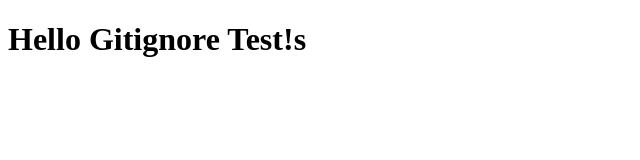
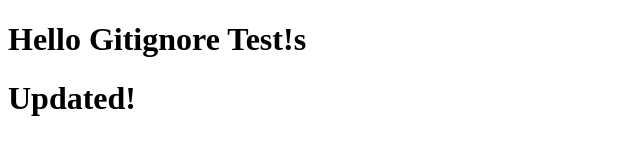
Before and after one commit to teachermoh/dev, a plain HTML site: page index.html in a window 1280 px wide. Shown: the whole page, without its empty margins (0-640 px from the left). Drawn offline with Linux system fonts and the light colour scheme.

Commit message:
Update index.html

```diff
--- a/index.html
+++ b/index.html
@@ -7,5 +7,6 @@
 </head>
 <body>
     <h1>Hello Gitignore Test!s</h1>
+    <h1>Updated!</h1>
 </body>
 </html>
```
